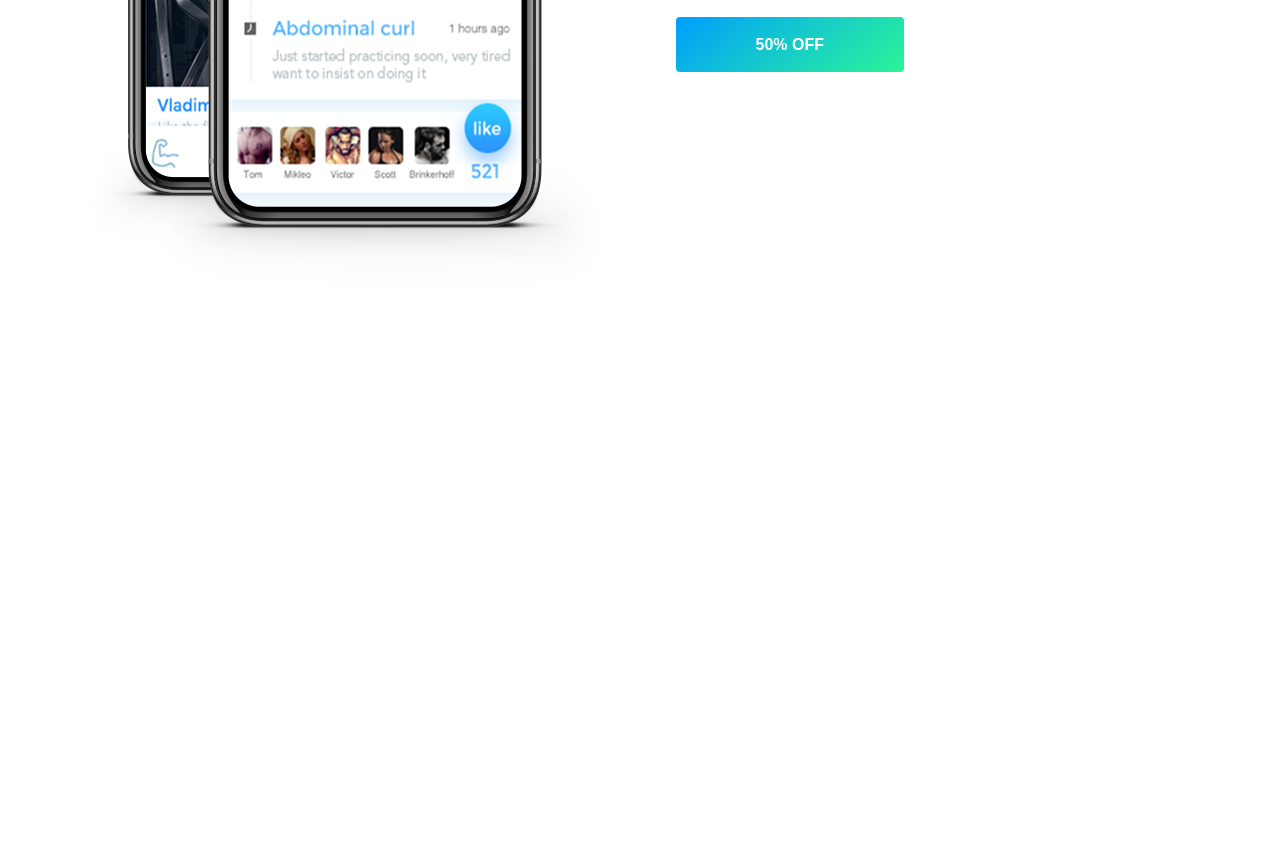
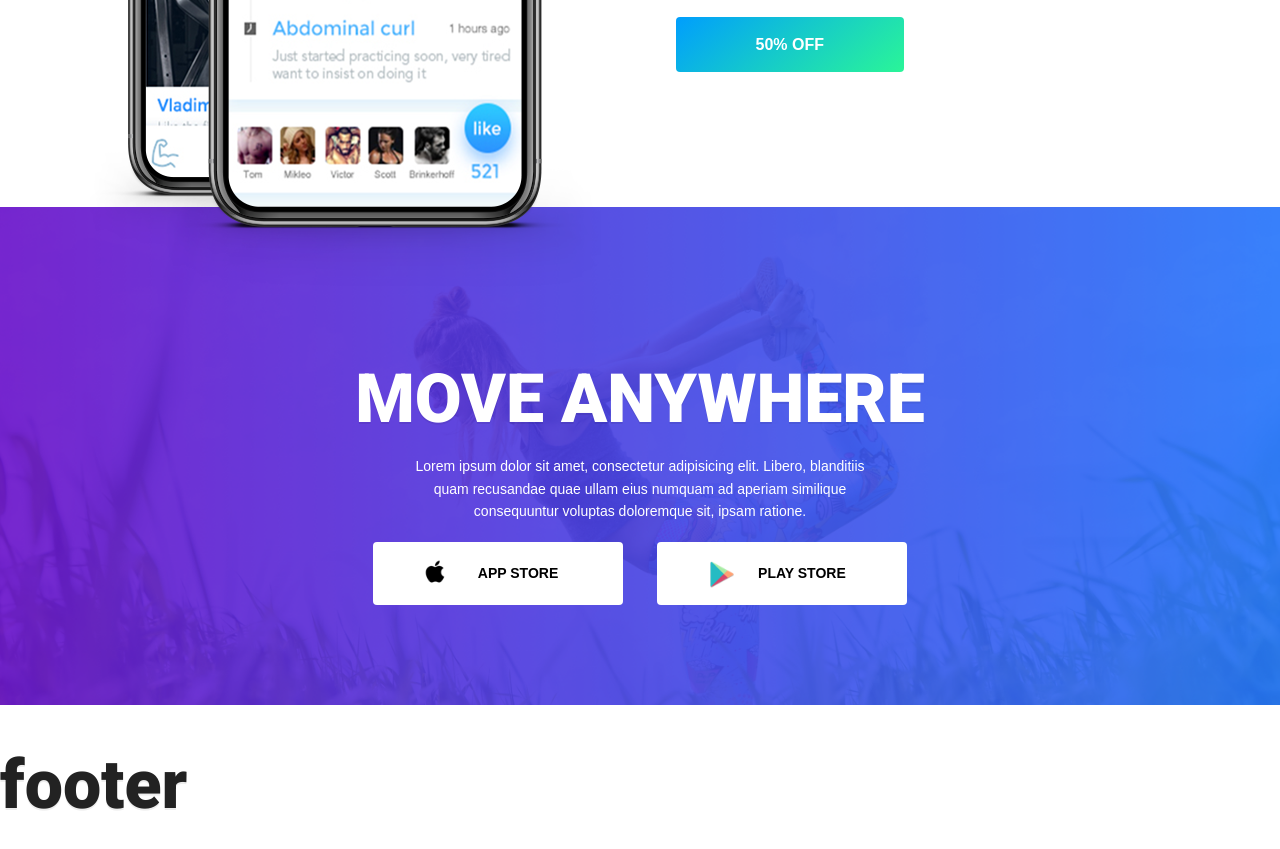
Before and after one commit to Benjamin-Ex/AppLandingPage, a website: page build/index.html in a window 1280 px wide. Shown: the part 1842-2691 px from the top of the page. Before the commit the page ends 2129 px from the top, so only its background shows below. Drawn offline with Linux system fonts and the light colour scheme.

Commit message:
download section style

```diff
--- /dev/null
+++ b/source/sass/4-layout/_download.sass
@@ -0,0 +1,40 @@
+#download
+  background: url("../img/download-background.png") no-repeat
+  background-size: cover
+  background-position: center
+  padding: 100px 0
+  margin-top: -80px
+  color: #fff
+  text-align: center
+
+  h2
+    color: #fff
+    text-transform: uppercase
+    font-size: 68px
+    line-height: 1.05
+    margin-bottom: 20px
+
+  p
+    width: 100%
+    max-width: 450px
+    margin: 20px auto
+
+  .button
+    width: 250px
+    margin: 0 15px
+    position: relative
+    padding-left: 100px
+
+  .apple:before
+    position: absolute
+    left: 20%
+    top: 15px
+    content: url("../img/apple-logo-transparent.png")
+    transform: scale(.8)
+
+  .google:before
+    position: absolute
+    left: 20%
+    top: 15px
+    content: url("../img/Google_Play.png")
+    transform: scale(.8)
--- a/source/sass/main.sass
+++ b/source/sass/main.sass
@@ -20,6 +20,7 @@
 @import '4-layout/nav'
 @import '4-layout/features'
 @import '4-layout/discount'
+@import '4-layout/download'
 
 
 // 5 - MODULES
```
Also changed, not shown: build/assets/css/main.min.css, build/assets/img/download-background.png (renamed from build/assets/img/layer mask.png), build/index.html, source/img/download-background.png (renamed from source/img/layer mask.png).
